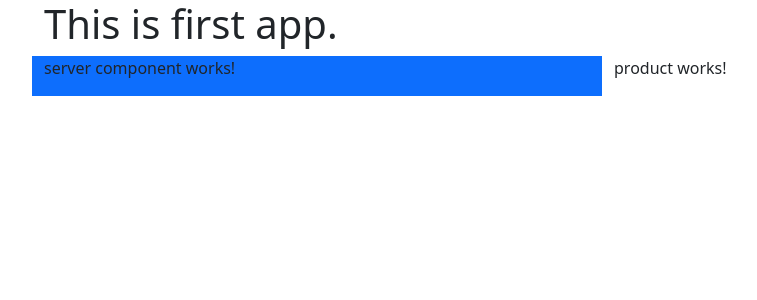
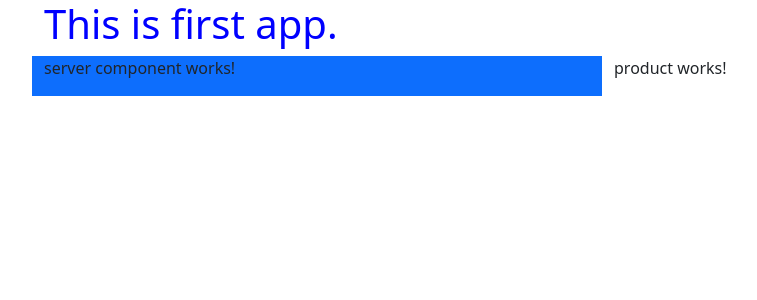
Before and after one commit to EiEiKyaw/prod_mgnt_prj, an Angular app: page / in a window 1280 px wide. Shown: the top 300 px of the page, without its empty margins (38-795 px from the left). Built offline with nearby package versions, Linux system fonts and the light colour scheme.

Commit message:
add custom component styles

```diff
--- a/src/app/app.component.css
+++ b/src/app/app.component.css
@@ -0,0 +1,3 @@
+h1 {
+  color: blue;
+}
--- a/src/app/app.component.ts
+++ b/src/app/app.component.ts
@@ -3,10 +3,10 @@ import { Component } from '@angular/core';
 @Component({
   selector: 'app-root',
   templateUrl: './app.component.html',
-  // styleUrls: ['./app.component.css']
+  // styleUrls: ['./app.component.css'],
   styles: [
     `
-      h3 {
+      h1 {
         color: blue;
       }
     `,
```
